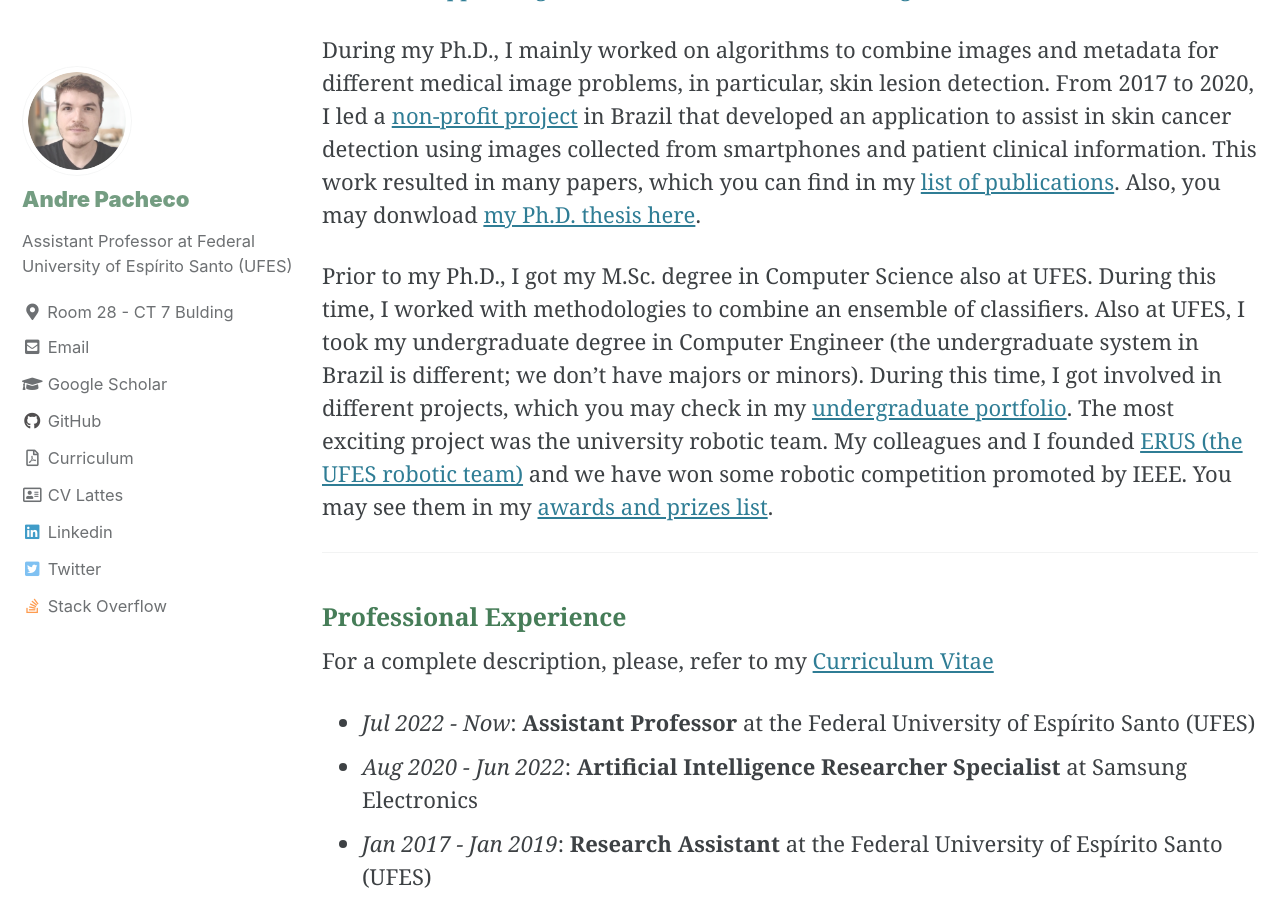
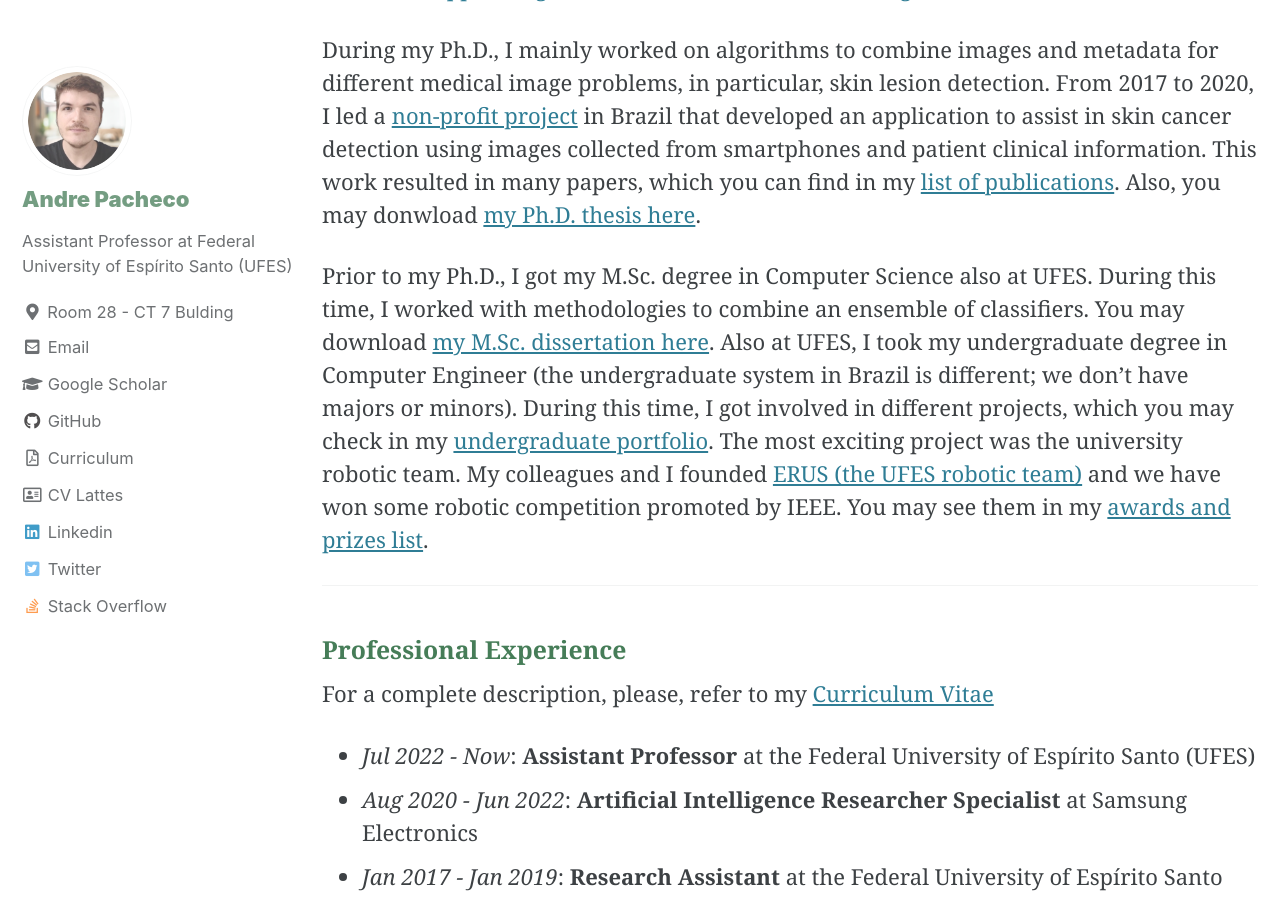
Before and after one commit to paaatcha/paaatcha.github.io, a Jekyll site: the page built from _pages/profile.md, in a window 1280 px wide and 900 px high, scrolled down 415 px. Built offline with Jekyll 4.4.1, drawn with Linux system fonts in a browser that asks for light colours; cached includes are drawn as plain includes.

Commit message:
adding msc link

```diff
--- a/_pages/profile.md
+++ b/_pages/profile.md
@@ -14,7 +14,7 @@ I earned my Ph.D. in Computer Science from the Federal University of Espírito S
 During my Ph.D., I mainly worked on algorithms to combine images and metadata for different medical image problems, in particular, skin lesion detection. From 2017 to 2020, I led a [non-profit project](/projects/skin_cancer_diagnosis/) in Brazil that developed an application to assist in skin cancer detection using images collected from smartphones and patient clinical information. This work resulted in many papers, which you can find in my [list of publications](/research/#list-of-publications). Also, you may donwload [my Ph.D. thesis here](https://informatica.ufes.br/en/pos-graduacao/PPGI/thesis-details?id=14992).
 
 
-Prior to my Ph.D., I got my M.Sc. degree in Computer Science also at UFES. During this time, I worked with methodologies to combine an ensemble of classifiers. Also at UFES, I took my undergraduate degree in Computer Engineer (the undergraduate system in Brazil is different; we don’t have majors or minors). During this time, I got involved in different projects, which you may check in my [undergraduate portfolio](/assets/files/andre-pacheco-eng-undergrad-portfolio.pdf). The most exciting project was the university robotic team. My colleagues and I founded [ERUS (the UFES robotic team)](https://erus.ufes.br/) and we have won some robotic competition promoted by IEEE. You may see them in my [awards and prizes list](/awards).
+Prior to my Ph.D., I got my M.Sc. degree in Computer Science also at UFES. During this time, I worked with methodologies to combine an ensemble of classifiers. You may download [my M.Sc. dissertation here](http://repositorio.ufes.br/handle/10/6811). Also at UFES, I took my undergraduate degree in Computer Engineer (the undergraduate system in Brazil is different; we don’t have majors or minors). During this time, I got involved in different projects, which you may check in my [undergraduate portfolio](/assets/files/andre-pacheco-eng-undergrad-portfolio.pdf). The most exciting project was the university robotic team. My colleagues and I founded [ERUS (the UFES robotic team)](https://erus.ufes.br/) and we have won some robotic competition promoted by IEEE. You may see them in my [awards and prizes list](/awards).
 
 
 ___
```
